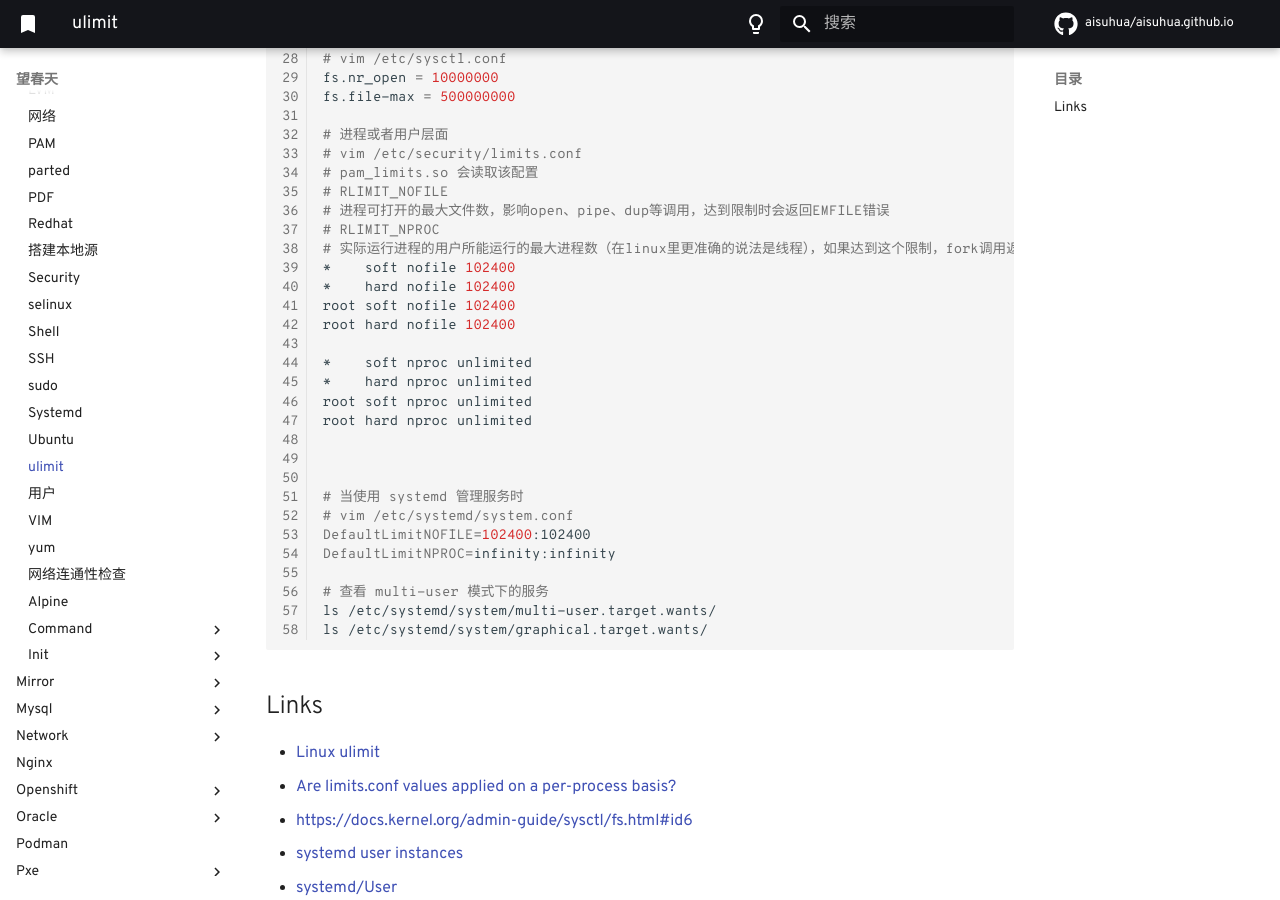
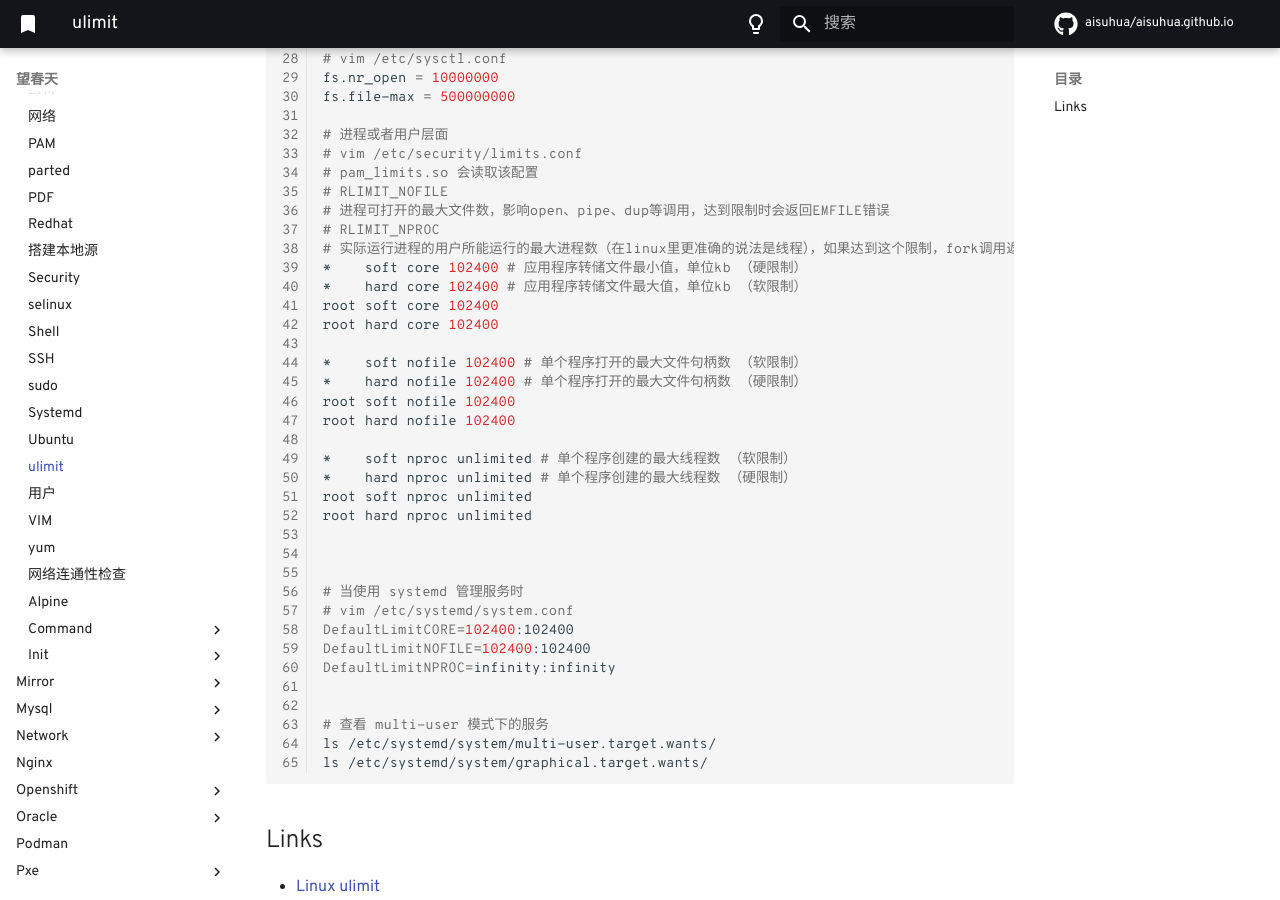
Before and after one commit to aisuhua/aisuhua.github.io, an MkDocs documentation site: the page built from docs/linux/ulimit.md, in a window 1280 px wide and 900 px high, scrolled down 654 px. Built offline with MkDocs 1.6.1 and Material for MkDocs 9.7.7, drawn with Linux system fonts in a browser that asks for light colours; comment, search, counter and statistics services are not loaded.

Commit message:
index.md

```diff
--- a/docs/linux/ulimit.md
+++ b/docs/linux/ulimit.md
@@ -39,13 +39,18 @@ fs.file-max = 500000000
 # 进程可打开的最大文件数，影响open、pipe、dup等调用，达到限制时会返回EMFILE错误
 # RLIMIT_NPROC
 # 实际运行进程的用户所能运行的最大进程数（在linux里更准确的说法是线程），如果达到这个限制，fork调用返回EAGAIN
-*    soft nofile 102400
-*    hard nofile 102400
+*    soft core 102400 # 应用程序转储文件最小值，单位kb （硬限制）
+*    hard core 102400 # 应用程序转储文件最大值，单位kb （软限制）
+root soft core 102400
+root hard core 102400
+
+*    soft nofile 102400 # 单个程序打开的最大文件句柄数 （软限制）
+*    hard nofile 102400 # 单个程序打开的最大文件句柄数 （硬限制）
 root soft nofile 102400
 root hard nofile 102400
 
-*    soft nproc unlimited
-*    hard nproc unlimited
+*    soft nproc unlimited # 单个程序创建的最大线程数 （软限制）
+*    hard nproc unlimited # 单个程序创建的最大线程数 （硬限制）
 root soft nproc unlimited
 root hard nproc unlimited
 
@@ -53,8 +58,10 @@ root hard nproc unlimited
 
 # 当使用 systemd 管理服务时
 # vim /etc/systemd/system.conf
+DefaultLimitCORE=102400:102400
 DefaultLimitNOFILE=102400:102400
 DefaultLimitNPROC=infinity:infinity
+
 
 # 查看 multi-user 模式下的服务
 ls /etc/systemd/system/multi-user.target.wants/
```
Also changed, not shown: docs/linux/history.md (+2 -0 lines).
